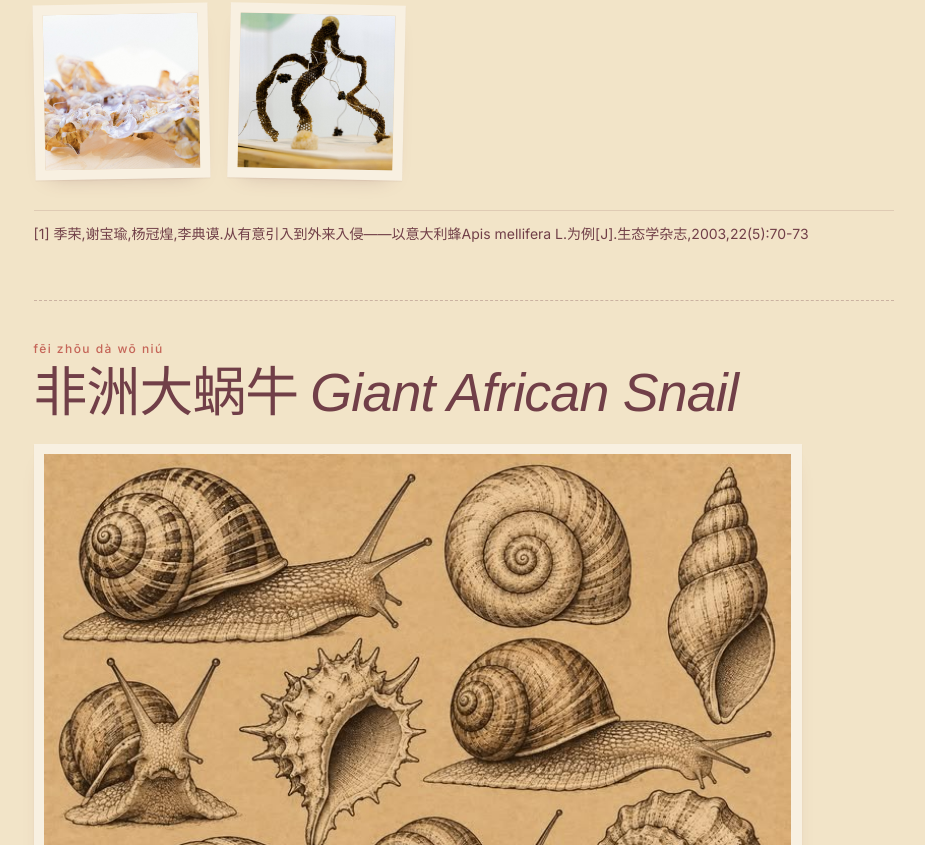
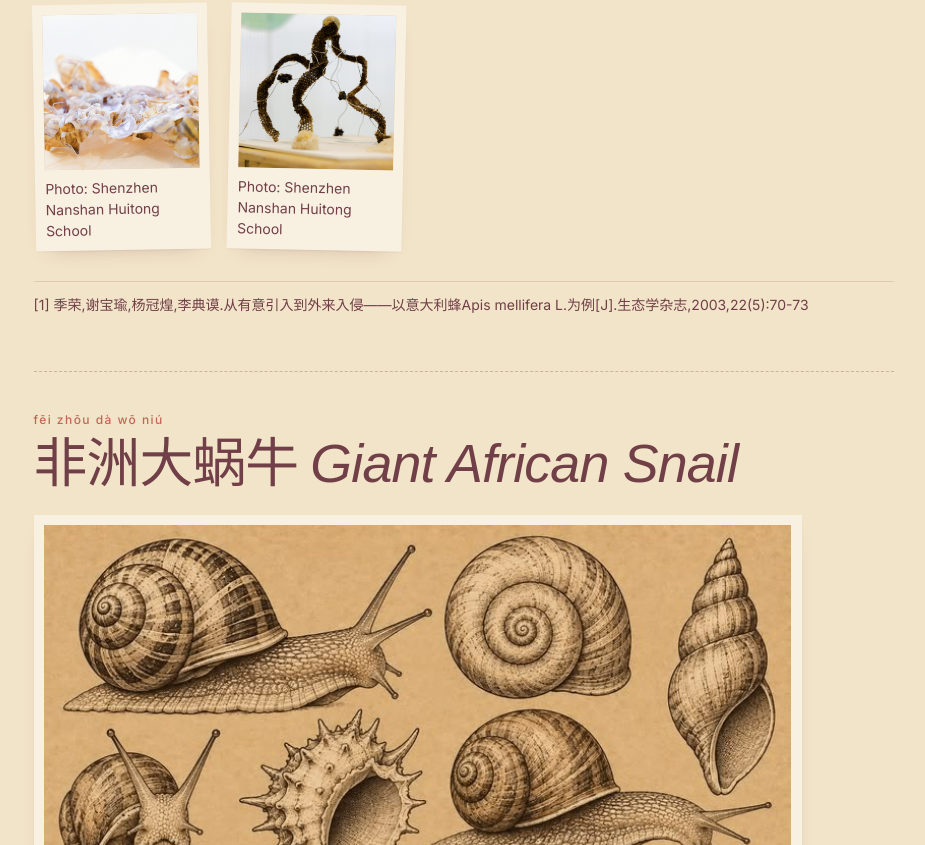
Before and after one commit to eileenfeng0908-svg/Eileen-s-Cabinet-of-Curiosities, a Next.js app: page /exhibitions/the-other-the-same in a window 1280 px wide. Shown: the part 6355-7200 px from the top of the page, without its empty margins (328-1253 px from the left). Built offline with nearby package versions, Linux system fonts and the light colour scheme; a web font is replaced by a local one.

Commit message:
Credit The Other, the Same exhibition photos to Shenzhen Nanshan Huitong School
Co-Authored-By: Claude Opus 5.5 (1M context) <noreply@anthropic.com>
Claude-Session: https://claude.ai/code/session_01V3m14djGECBGibn6pg4Kf9

```diff
--- a/content/curation.ts
+++ b/content/curation.ts
@@ -186,7 +186,7 @@ export const drawers: Drawer[] = [
         kind: "photograph",
         title: "The exhibition space",
         exhibition: "the-other-the-same",
-        image: { src: "/images/exhibitions/the-other-the-same/space.jpg", alt: "The exhibition space: tables of works, wooden frames along the glass wall and a strip of soil and plants", aspect: 3 / 4 },
+        image: { src: "/images/exhibitions/the-other-the-same/space.jpg", alt: "The exhibition space: tables of works, wooden frames along the glass wall and a strip of soil and plants", aspect: 3 / 4, caption: "Photo: Shenzhen Nanshan Huitong School" },
         painted: "/images/exhibitions/the-other-the-same/space-watercolour.jpg",
         at: { x: 18, y: 70, w: 12, rot: 8, z: 3 },
         fixings: [{ kind: "tape", x: 50, y: 2, w: 42, rot: -4, color: "var(--powder-blue)" }],
@@ -196,7 +196,7 @@ export const drawers: Drawer[] = [
         kind: "photograph",
         title: "Beehive works",
         exhibition: "the-other-the-same",
-        image: { src: "/images/exhibitions/the-other-the-same/beehive-works.jpg", alt: "Stacked wooden beehive boxes with honeycomb works on their trays", aspect: 3 / 4 },
+        image: { src: "/images/exhibitions/the-other-the-same/beehive-works.jpg", alt: "Stacked wooden beehive boxes with honeycomb works on their trays", aspect: 3 / 4, caption: "Photo: Shenzhen Nanshan Huitong School" },
         painted: "/images/exhibitions/the-other-the-same/beehive-works-watercolour.jpg",
         at: { x: 85, y: 34, w: 12, rot: -4, z: 2 },
         fixings: [{ kind: "binder-clip", x: 30, y: 3, w: 18, rot: -6, color: "var(--vermilion)" }],
@@ -211,6 +211,7 @@ export const drawers: Drawer[] = [
           src: "/images/exhibitions/the-other-the-same/workshop-swcac.jpg",
           alt: "Students at a table at Sea World Culture and Arts Center holding up coloured exhibition floor-plan models",
           aspect: 1280 / 720,
+          caption: "Photo: Shenzhen Nanshan Huitong School",
         },
         painted: "/images/exhibitions/the-other-the-same/workshop-swcac-watercolour.jpg",
         at: { x: 46, y: 84, w: 17, rot: -5, z: 5 },
@@ -226,6 +227,7 @@ export const drawers: Drawer[] = [
           src: "/images/exhibitions/the-other-the-same/arrangement.jpg",
           alt: "Six works from the exhibition: honeycomb wax, a beaded snail shell, rusted iron sheets, a honeycomb sculpture, concrete forms and boxes of soil",
           aspect: 1896 / 1272,
+          caption: "Photo: Shenzhen Nanshan Huitong School",
         },
         painted: "/images/exhibitions/the-other-the-same/arrangement-watercolour.jpg",
         at: { x: 68, y: 84, w: 15, rot: 3, z: 4 },
@@ -236,7 +238,7 @@ export const drawers: Drawer[] = [
         kind: "photograph",
         title: "Snail shell work",
         exhibition: "the-other-the-same",
-        image: { src: "/images/exhibitions/the-other-the-same/snail-shell-work.jpg", alt: "A snail shell studded with crystals, hanging on a wooden post", aspect: 3 / 4 },
+        image: { src: "/images/exhibitions/the-other-the-same/snail-shell-work.jpg", alt: "A snail shell studded with crystals, hanging on a wooden post", aspect: 3 / 4, caption: "Photo: Shenzhen Nanshan Huitong School" },
         painted: "/images/exhibitions/the-other-the-same/snail-shell-work-watercolour.jpg",
         at: { x: 84, y: 76, w: 11, rot: 5, z: 3 },
         fixings: [{ kind: "safety-pin", x: 40, y: 8, w: 50, rot: -4 }],
--- a/content/exhibitions.ts
+++ b/content/exhibitions.ts
@@ -142,11 +142,11 @@ export const exhibitions: Exhibition[] = [
     epilogue: otherSame.epilogue,
     credits: otherSame.credits,
     documentation: [
-      { src: "/images/exhibitions/the-other-the-same/space.jpg", alt: "The exhibition space: tables of works, wooden frames along the glass wall and a strip of soil and plants", aspect: 3 / 4, caption: "The exhibition space" },
-      { src: "/images/exhibitions/the-other-the-same/installation.jpg", alt: "Wooden frames standing in a bed of soil and plants by the window", aspect: 3 / 4, caption: "Installation view" },
-      { src: "/images/exhibitions/the-other-the-same/beehive-works.jpg", alt: "Stacked wooden beehive boxes with honeycomb works on their trays", aspect: 3 / 4, caption: "Beehive works" },
-      { src: "/images/exhibitions/the-other-the-same/snail-shell-work.jpg", alt: "A snail shell studded with crystals, hanging on a wooden post", aspect: 3 / 4, caption: "Snail shell work" },
-      { src: "/images/exhibitions/the-other-the-same/soil-boxes.jpg", alt: "Clear acrylic boxes of soil on a wooden table", aspect: 3 / 4, caption: "Soil in acrylic boxes" },
+      { src: "/images/exhibitions/the-other-the-same/space.jpg", alt: "The exhibition space: tables of works, wooden frames along the glass wall and a strip of soil and plants", aspect: 3 / 4, caption: "The exhibition space · Photo: Shenzhen Nanshan Huitong School" },
+      { src: "/images/exhibitions/the-other-the-same/installation.jpg", alt: "Wooden frames standing in a bed of soil and plants by the window", aspect: 3 / 4, caption: "Installation view · Photo: Shenzhen Nanshan Huitong School" },
+      { src: "/images/exhibitions/the-other-the-same/beehive-works.jpg", alt: "Stacked wooden beehive boxes with honeycomb works on their trays", aspect: 3 / 4, caption: "Beehive works · Photo: Shenzhen Nanshan Huitong School" },
+      { src: "/images/exhibitions/the-other-the-same/snail-shell-work.jpg", alt: "A snail shell studded with crystals, hanging on a wooden post", aspect: 3 / 4, caption: "Snail shell work · Photo: Shenzhen Nanshan Huitong School" },
+      { src: "/images/exhibitions/the-other-the-same/soil-boxes.jpg", alt: "Clear acrylic boxes of soil on a wooden table", aspect: 3 / 4, caption: "Soil in acrylic boxes · Photo: Shenzhen Nanshan Huitong School" },
     ],
   },
 ];
--- a/content/exhibitions/the-other-the-same.ts
+++ b/content/exhibitions/the-other-the-same.ts
@@ -3,7 +3,8 @@ import type { CatalogueEntry, CreditGroup, Pair } from "@/content/exhibitions";
 /**
  * THE OTHER, THE SAME — the exhibition's own texts, as Eileen gave them
  * (Chinese and English side by side). Each entry's `image` is the picture
- * Eileen chose for it: images from the internet, credited as such.
+ * Eileen chose for it: images from the internet, credited as such. `photos`
+ * are exhibition photographs, credited to Shenzhen Nanshan Huitong School.
  */
 
 export const preface: Pair[] = [
@@ -118,7 +119,7 @@ export const natureEntries: CatalogueEntry[] = [
       zh: `很多国家和地区都说我很有危害性，我很厉害，我可以打过其他所有蜜蜂！但是我也有好的方面，就像你们在超市货架上看见的我。我对地球还是很有用的哦，我可以酿造蜂蜜，还可帮助花授粉。你们利用我的蜂巢制作艺术作品，有平面的作品甚至还有立体的作品呢。`,
       en: `People in many countries and regions say that I am very harmful. But I feel that I am super because I can beat all other bees! I have some good aspects, like when you see me on the supermarket shelves. I am very useful to the earth. I can produce honey very efficiently and help flowers pollinate. You used my beehive to make works of art, including two-dimensional and even three-dimensional works.`,
     },
-    photos: [{ src: "/images/exhibitions/the-other-the-same/work-bee-1.jpg", alt: "Honeycomb wax and glue sculpture on a wooden board", aspect: 1 }, { src: "/images/exhibitions/the-other-the-same/work-bee-2.jpg", alt: "Sculpture of dark honeycomb strips bent into legs and bound with wire", aspect: 1 }],
+    photos: [{ src: "/images/exhibitions/the-other-the-same/work-bee-1.jpg", alt: "Honeycomb wax and glue sculpture on a wooden board", aspect: 1, caption: "Photo: Shenzhen Nanshan Huitong School" }, { src: "/images/exhibitions/the-other-the-same/work-bee-2.jpg", alt: "Sculpture of dark honeycomb strips bent into legs and bound with wire", aspect: 1, caption: "Photo: Shenzhen Nanshan Huitong School" }],
     body: [
       {
         zh: `我们是意大利蜂（Apis mellifera Ligustica)，大家也叫我意蜂。`,
@@ -141,7 +142,7 @@ export const natureEntries: CatalogueEntry[] = [
       zh: `我就是你们在雨后小区中常见的非洲大蜗牛，我在很多国家和地区都被人类讨厌，甚至是在我的出生地，非洲东部，被他们当作食物。你们将我和你们的生活结合在一起，将我的家改造成了雕塑、声音装置，甚至是乐器。现在，你可以透过我的家，感受你们体验到的城市。`,
       en: `I am the African giant snail that you often see in your neighborhood after it rains. I am hated by humans in many countries and regions, including my birthplace in East Africa, where they consider me a food item. You have integrated me into your lives by transforming my home into sculptures, sound installations, and even musical instruments. Now, you can experience the city through my home.`,
     },
-    photos: [{ src: "/images/exhibitions/the-other-the-same/work-snail.jpg", alt: "A snail shell set with beads and coloured clay, with its label: 作者 Author 李大方 Harry Li", aspect: 1, caption: "作者 Author: 李大方 Harry Li" }],
+    photos: [{ src: "/images/exhibitions/the-other-the-same/work-snail.jpg", alt: "A snail shell set with beads and coloured clay, with its label: 作者 Author 李大方 Harry Li", aspect: 1, caption: "作者 Author: 李大方 Harry Li · Photo: Shenzhen Nanshan Huitong School" }],
     body: [
       {
         zh: `我是非洲大蜗牛(Lissachatina fulica)`,
@@ -163,7 +164,7 @@ export const natureEntries: CatalogueEntry[] = [
       zh: `我是泥土，或许我就在你们的脚下，你们一定会想为什么自己踩在自己国家的土地上，但是我却又是属于外来“入侵物种”呢？世界上海洋占据了很大部分，而人们想要建造更多的高楼，需要更多的土地。而我呢，就是其中的一部分，人类把我用于填海造陆，而我其实是其他国家或者地区运过来的。我有很多种类，颜色不同，地质也不同。`,
       en: `I am soil. Perhaps I am right beneath your feet and you might wonder why you are standing on the soil of your own country, while I am considered an “invasive species”? With oceans occupying a large portion of the world, humans need more land to build more skyscrapers. That's where I come in. I am a part of the land reclamation process, brought in from other countries or regions. I come in many types, with different colors and geological compositions.`,
     },
-    photos: [{ src: "/images/exhibitions/the-other-the-same/work-soil.jpg", alt: "Clear acrylic cubes holding layers of different soils", aspect: 1 }],
+    photos: [{ src: "/images/exhibitions/the-other-the-same/work-soil.jpg", alt: "Clear acrylic cubes holding layers of different soils", aspect: 1, caption: "Photo: Shenzhen Nanshan Huitong School" }],
     body: [
       {
         zh: `我是这个城市里可见又不可见的记忆。`,
@@ -187,7 +188,7 @@ export const newNatureEntries: CatalogueEntry[] = [
     zh: `混凝土`,
     title: `Concrete`,
     image: { src: "/images/exhibitions/the-other-the-same/concrete.jpg", alt: "Weathered concrete with exposed stones", aspect: 333 / 500, caption: "Image from the internet" },
-    photos: [{ src: "/images/exhibitions/the-other-the-same/work-concrete.jpg", alt: "Grey concrete sculptures, a cup and broken rings, on a wooden table", aspect: 1 }],
+    photos: [{ src: "/images/exhibitions/the-other-the-same/work-concrete.jpg", alt: "Grey concrete sculptures, a cup and broken rings, on a wooden table", aspect: 1, caption: "Photo: Shenzhen Nanshan Huitong School" }],
     body: [
       {
         zh: `在前海一片无人使用的荒地上，我们采集了用来填海造陆的土壤。他们来自不同的地方，也呈现出各样的质地和色泽，我们也将非洲大蜗牛的壳烧制成石灰。之后，我们用常见的建筑材料——水泥将TA们融合到一起，把这些在刻板印象里臭名昭著或随处可见的的外来物种变成沉重、坚固而又别样的混凝土雕塑。变成这般模样的TA，与先前的TA们是“另一个”还是“同一个”呢？`,
@@ -232,7 +233,7 @@ export const newNatureEntries: CatalogueEntry[] = [
     title: `Ocean`,
     image: { src: "/images/exhibitions/the-other-the-same/ocean.jpg", alt: "Aerial view of waves meeting a sandy shore", aspect: 492 / 700, caption: "Image from the internet" },
     quote: { zh: `“锈层就是微生物生长的一个微环境。”`, en: `"Rust is a micro-environment for microbial growth."` },
-    photos: [{ src: "/images/exhibitions/the-other-the-same/work-ocean.jpg", alt: "Iron sheets rusted gold and brown by seawater", aspect: 1 }],
+    photos: [{ src: "/images/exhibitions/the-other-the-same/work-ocean.jpg", alt: "Iron sheets rusted gold and brown by seawater", aspect: 1, caption: "Photo: Shenzhen Nanshan Huitong School" }],
     body: [
       {
         zh: `填海造陆改变了深圳河流与海洋的关系。如前湾河这条在人造陆地上，被开辟出来的河流，其中有着许多自下游逆流而上的海水。我们用这些海水去侵蚀不同形态的铁片，其中的水、无机盐与铁、空气结合会加速生锈……这一片片铁片在时间的浸渍下染上各异的金斑，附着上许多微小的生命，凝结成海洋、河流、大地与深圳的一瞬。这是“同一个”与“另一个”的演变过程，也是人与自然共同完成的艺术创作。`,
@@ -384,6 +385,8 @@ export const credits: CreditGroup[] = [
     ],
   },
   {
-    roles: [{ role: `图片 Catalogue images`, names: [`图片来自网络 Images from the internet`] }],
+    roles: [
+      { role: `图片 Catalogue images`, names: [`部分图片来自网络 Some images from the internet`, `展览照片：深圳市南山区荟同学校 Exhibition photographs: Shenzhen Nanshan Huitong School`] },
+    ],
   },
 ];
```
